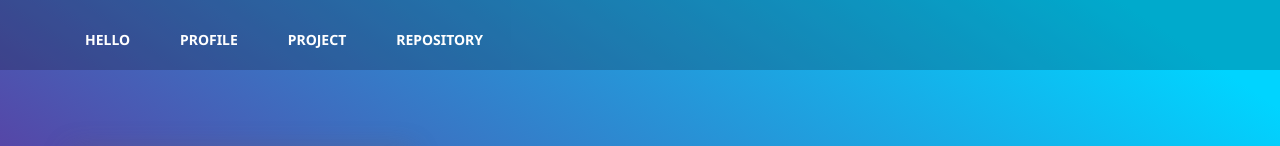
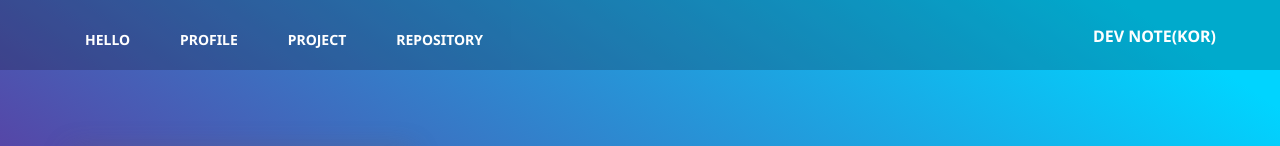
Before and after one commit to heykkyu/a-front-dev, a Vue app: page / in a window 1280 px wide. Shown: the top 146 px of the page. Built offline with nearby package versions, Linux system fonts and the light colour scheme; no server answers; grey boxes are pictures that could not be loaded.

Commit message:
added dev note

```diff
--- a/src/components/Header.vue
+++ b/src/components/Header.vue
@@ -1,4 +1,5 @@
 <template>
+  <div class="header">
     <div class="menu">
       <div class="container">
         <div class="row">
@@ -12,15 +13,7 @@
               </ul>
             </nav>
           </div>
-        <!-- <div class="menu__wrapper col-md-12 d-lg-none">
-          <button type="button" class="menu__mobile-button">
-            <li class="mobile-lines">
-              <span></span>
-              <span></span>
-              <span></span>
-            </li>
-          </button>
-        </div> -->
+        </div>
       </div>
     </div>
     <div class="mobile-menu d-lg-none">
@@ -38,10 +31,25 @@
         </nav>
       </div>
     </div>
+    <div class="dev-page">
+      <a href="//www.notion.so/e7e4b5b832f64d5fb831b8925b272a21" target="_blank">
+        DEV NOTE(KOR)
+      </a>
+    </div>
   </div>
 </template>
 
 <style lang="scss" scoped>
+.header {
+  .dev-page {
+    a {
+      position: fixed;
+      top: 3%;
+      right: 5%;
+      z-index: 9999;
+      font-weight: bold;
+    }
+  }
   .menu {
     position: fixed;
     background: rgba(0,0,0, 0.2);
@@ -157,4 +165,5 @@
       }
     }
   }
+}
 </style>
```
Lines whose indentation alone changed are shown as unchanged.
